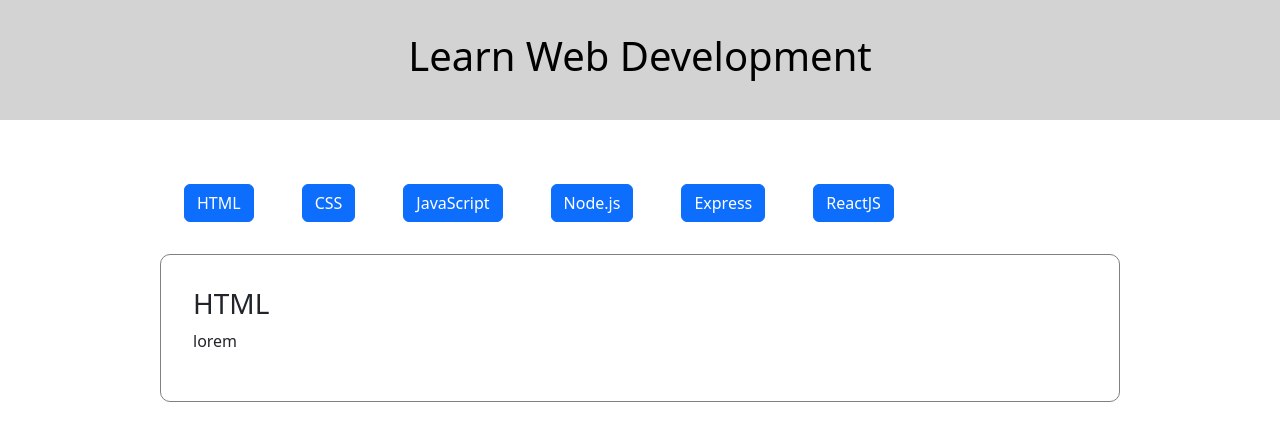
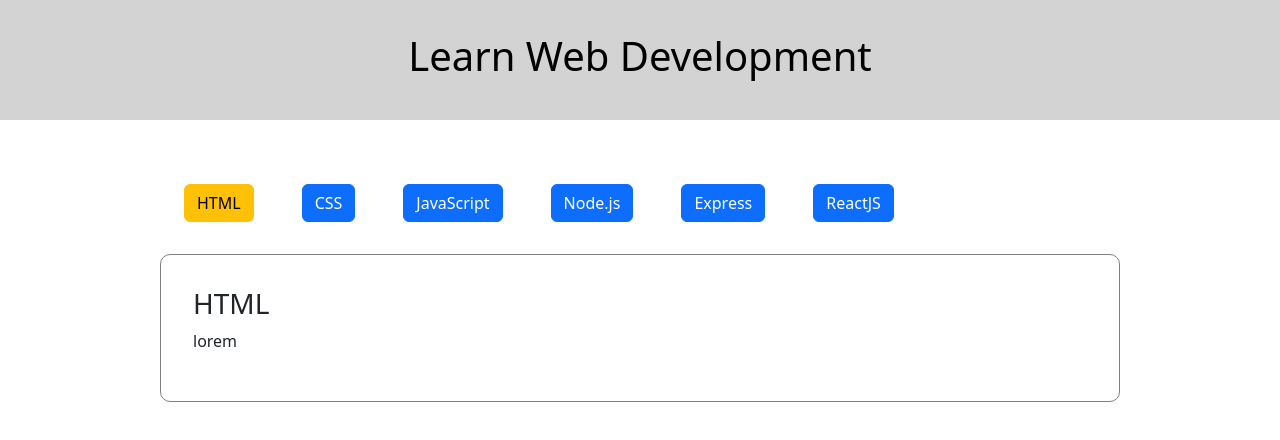
Before and after one commit to leonardopalluzzi/react-use-state, a React (Vite) app: page / in a window 1280 px wide. Shown: the top 440 px of the page. Built offline with nearby package versions, Linux system fonts and the light colour scheme.

Commit message:
add bonus section

```diff
--- a/src/components/Main.jsx
+++ b/src/components/Main.jsx
@@ -9,37 +9,31 @@
             id: 1,
             title: 'HTML',
             content: 'lorem',
-            error: 'Seleziona un Tab'
         },
         {
             id: 2,
             title: 'CSS',
             content: 'lorem',
-            error: 'Seleziona un Tab'
         },
         {
             id: 3,
             title: 'JavaScript',
             content: 'lorem',
-            error: 'Seleziona un Tab'
         },
         {
             id: 4,
             title: 'Node.js',
             content: 'lorem',
-            error: 'Seleziona un Tab'
         },
         {
             id: 5,
             title: 'Express',
             content: 'lorem',
-            error: 'Seleziona un Tab'
         },
         {
             id: 6,
             title: 'ReactJS',
             content: 'lorem',
-            error: 'Seleziona un Tab'
         }
     ]
 
--- a/src/components/Tab.jsx
+++ b/src/components/Tab.jsx
@@ -9,11 +9,11 @@
                     <button
                         onClick={() => setOpenFlag(openFlag === item.id ? 0 : item.id)}
                         key={item.id}
-                        className="btn btn-primary mx-4">
+                        className={`btn ${openFlag === item.id ? 'btn-warning' : 'btn-primary'} mx-4`}>
                         {item.title}
                     </button>
                 ))}
-            </div>
+            </div >
         </>
 
 
```
